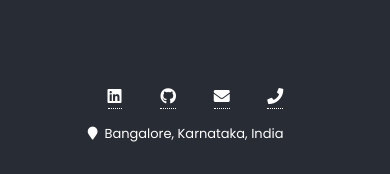
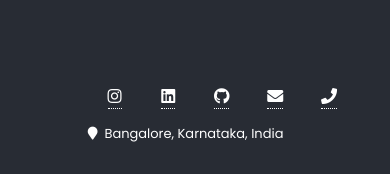
Before and after one commit to sirishasamudrala5/portfolio, a React (Create React App) app: page / in a window 390 px wide. Both pictures are taken after a click on the icon 362 px from the left and 31 px from the top of the page. Shown: the part 661-835 px from the top of the page. Built offline with nearby package versions, Linux system fonts and the light colour scheme.

Commit message:
insta added in small menu

```diff
--- a/src/components/menu/SmallMenu.jsx
+++ b/src/components/menu/SmallMenu.jsx
@@ -18,6 +18,7 @@ const SmallMenu = (props) => {
     <footer id="footer-small">
         <nav>
             <ul>
+                <li><a href="https://www.instagram.com/code_g00d/" className="icon brands fa-instagram" target="_blank"><span className="label">Instagram</span></a></li>
                 <li><a href="https://www.linkedin.com/in/samudralasirisha/?originalSubdomain=in" className="icon brands fa-linkedin"><span className="label">LinkedIn</span></a></li>
                 <li><a href="https://github.com/sirishasamudrala5" className="icon brands fa-github"><span className="label">Github</span></a></li>
                 <li><a href="mailto:sirisha.samudrala15@gmail.com" className="icon solid fa-envelope"><span className="label">Email</span></a></li>
```
